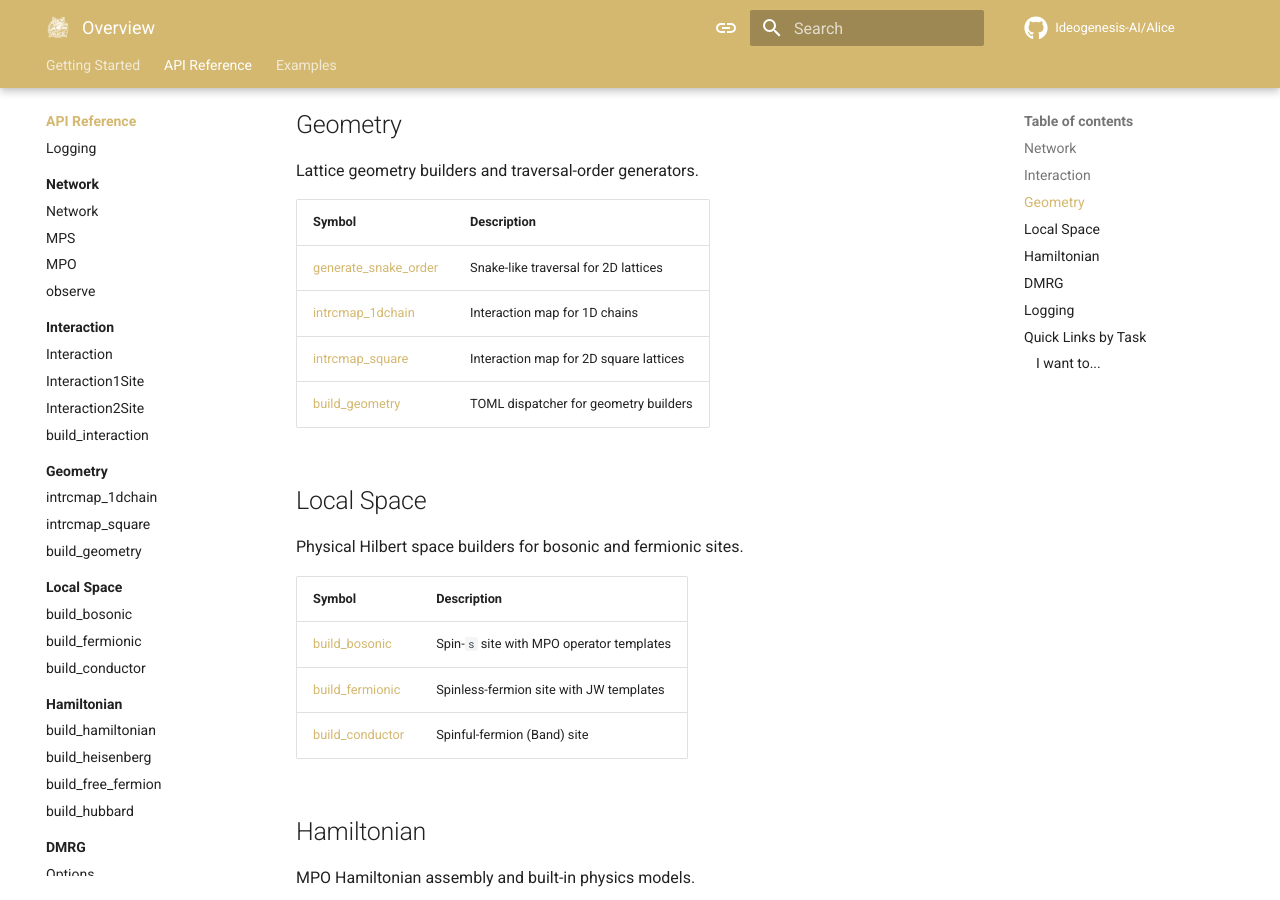
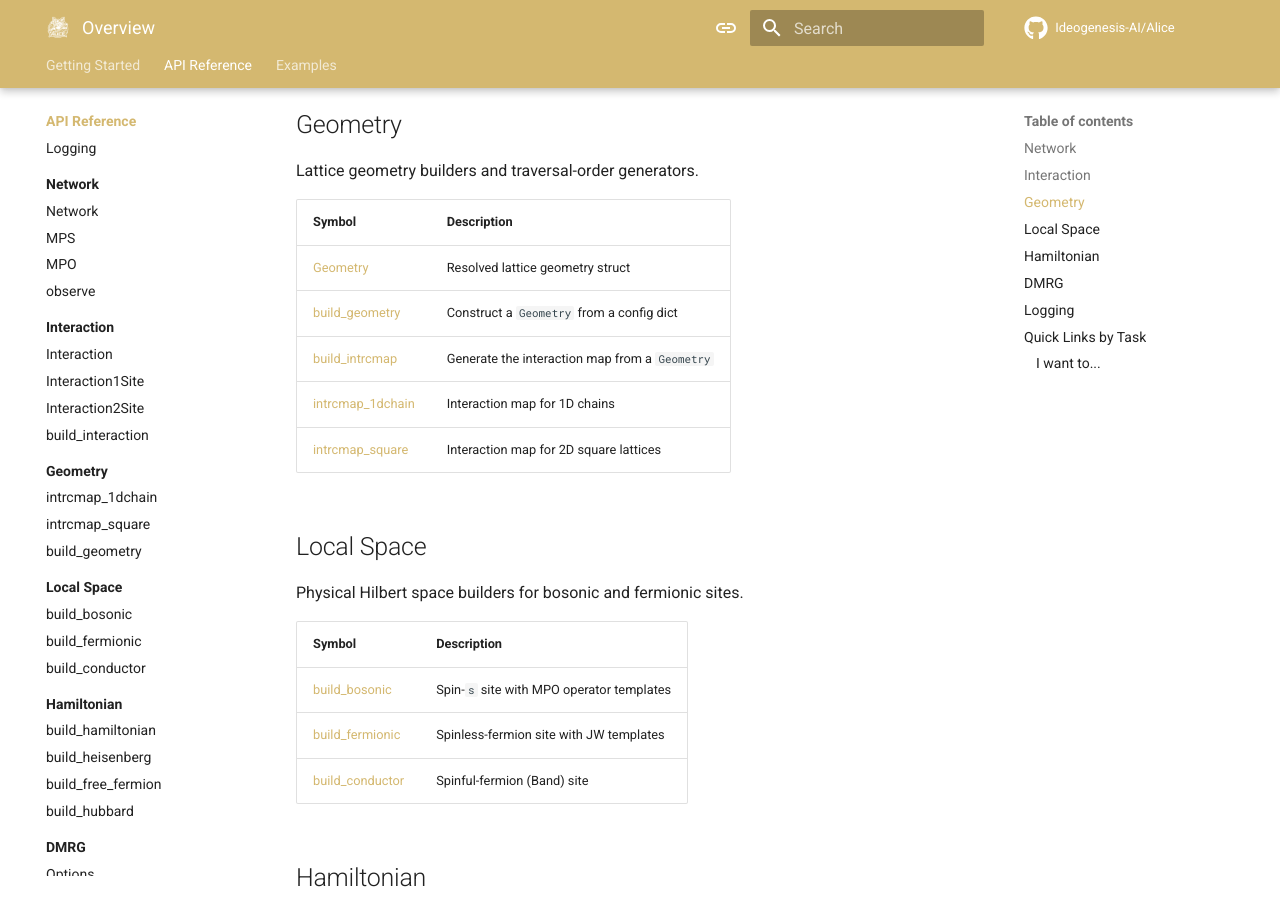
Before and after one commit to Ideogenesis-AI/Alice, an MkDocs documentation site: the page built from docs/api/index.md, in a window 1280 px wide and 900 px high, scrolled down 957 px. Built offline with MkDocs 1.6.1 and Material for MkDocs 9.7.7, drawn with Linux system fonts in a browser that asks for light colours; comment, search, counter and statistics services are not loaded; some of the changed text lies outside the part shown.

Commit message:
Update API documentation to reflect changes in geometry functions
This commit modifies the `index.md` documentation to replace references to `generate_snake_order` with the newly introduced `Geometry` struct and its associated functions, `build_geometry` and `build_intrcmap`. These updates clarify the construction and interaction mapping processes for lattice geometries, enhancing user understanding of the API within the Alice framework.

```diff
--- a/docs/api/index.md
+++ b/docs/api/index.md
@@ -30,10 +30,11 @@ Lattice geometry builders and traversal-order generators.
 
 | Symbol | Description |
 |--------|-------------|
-| [generate_snake_order](geometry/generate-snake-order.md) | Snake-like traversal for 2D lattices |
+| [Geometry](geometry/geometry.md) | Resolved lattice geometry struct |
+| [build_geometry](geometry/build-geometry.md) | Construct a `Geometry` from a config dict |
+| [build_intrcmap](geometry/build-intrcmap.md) | Generate the interaction map from a `Geometry` |
 | [intrcmap_1dchain](geometry/intrcmap-1dchain.md) | Interaction map for 1D chains |
 | [intrcmap_square](geometry/intrcmap-square.md) | Interaction map for 2D square lattices |
-| [build_geometry](geometry/build-geometry.md) | TOML dispatcher for geometry builders |
 
 ## Local Space
 
@@ -85,7 +86,7 @@ Ground-state DMRG algorithm.
 → [build_interaction](interaction/build-interaction.md) — see [AutoMPO from TOML](../examples/autompo-toml.md)
 
 **Use a 2D square lattice geometry**
-→ [intrcmap_square](geometry/intrcmap-square.md), [generate_snake_order](geometry/generate-snake-order.md)
+→ [intrcmap_square](geometry/intrcmap-square.md), [build_geometry](geometry/build-geometry.md)
 
 **Define a custom geometry**
 → [build_geometry](geometry/build-geometry.md) — see [Custom geometry](../examples/extensions/custom-geometry.md)
```
